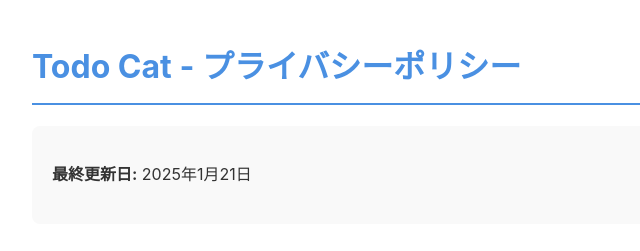
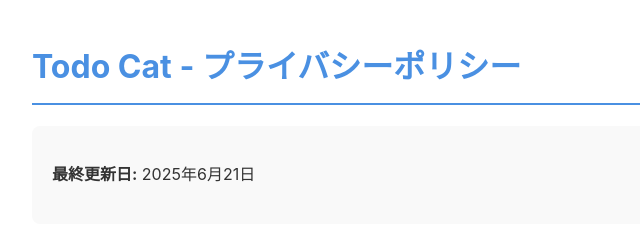
Before and after one commit to beachone1155/expo-todo, a website: page index.html in a window 1280 px wide. Shown: the top 251 px of the page, 208-848 px from the left. Drawn offline with Linux system fonts and the light colour scheme.

Commit message:
プライバシーポリシーの日付を更新

```diff
--- a/index.html
+++ b/index.html
@@ -40,7 +40,7 @@
     <h1>Todo Cat - プライバシーポリシー</h1>
 
     <div class="container">
-        <p><strong>最終更新日:</strong> 2025年1月21日</p>
+        <p><strong>最終更新日:</strong> 2025年6月21日</p>
     </div>
 
     <h2>1. はじめに</h2>
```
